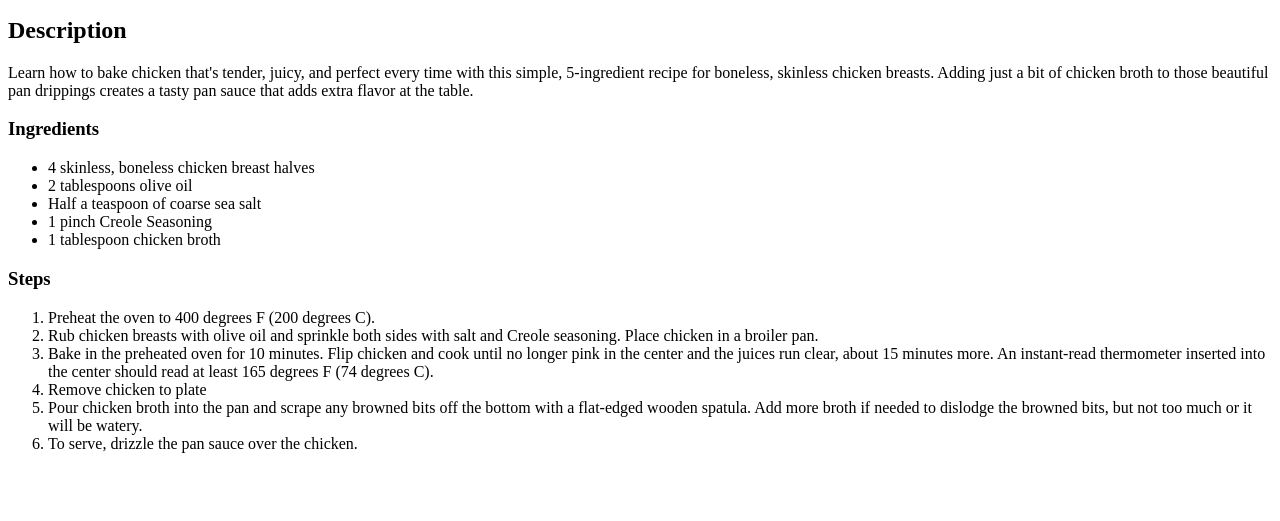
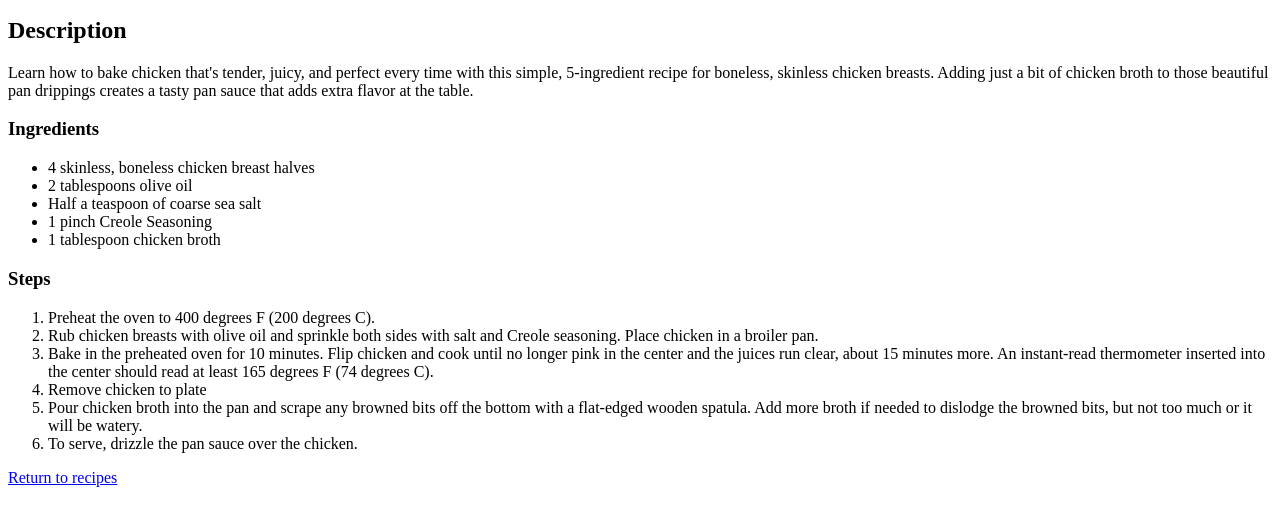
Before and after one commit to raiaahan/odin-recipies, a plain HTML site: page recipes/chicken-breast.html in a window 1280 px wide. Shown: the part 101-622 px from the top of the page. Drawn offline with Linux system fonts and the light colour scheme.

Commit message:
Add link to index.html
[Ticket: X]

```diff
--- a/recipes/chicken-breast.html
+++ b/recipes/chicken-breast.html
@@ -31,5 +31,7 @@
             <li>Pour chicken broth into the pan and scrape any browned bits off the bottom with a flat-edged wooden spatula. Add more broth if needed to dislodge the browned bits, but not too much or it will be watery.</li>
             <li>To serve, drizzle the pan sauce over the chicken.</li>
         </ol>
+
+        <a href="../index.html">Return to recipes</a>
     </body>
 </html>
```
